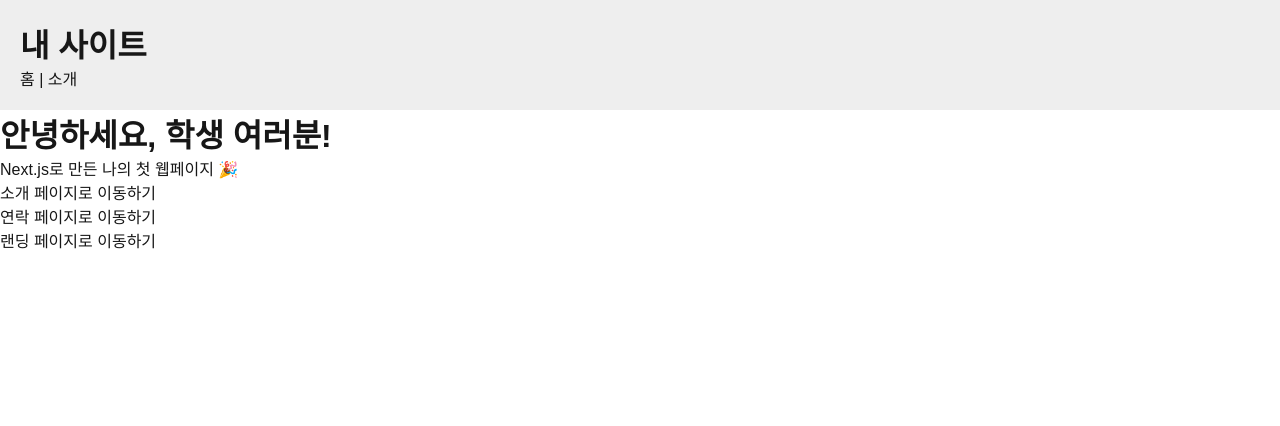
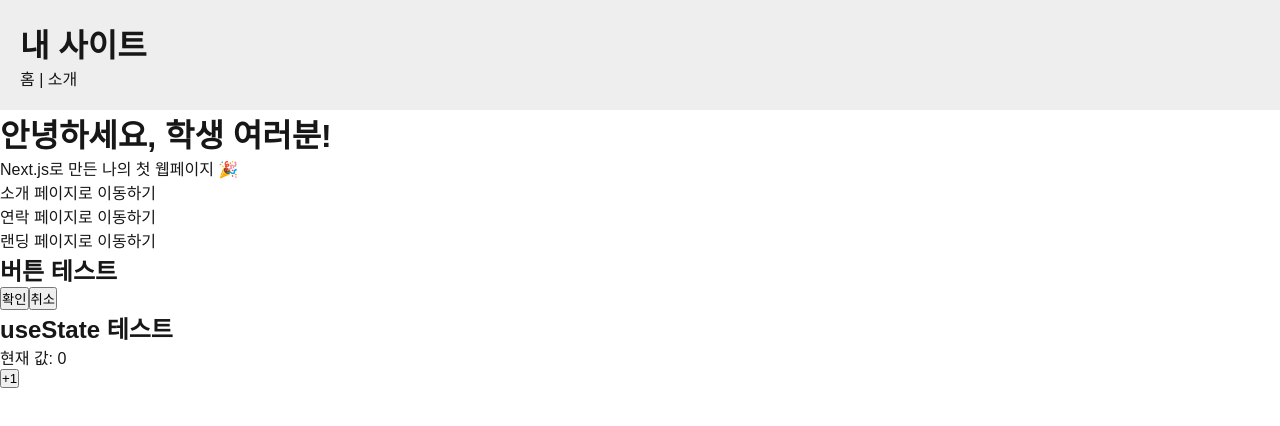
Before and after one commit to heroyooi/next-tutorial, a Next.js app: page / in a window 1280 px wide. Shown: the top 426 px of the page. Built offline with nearby package versions, Linux system fonts and the light colour scheme.

Commit message:
📘 챕터 E. 컴포넌트에 데이터 전달하기 - props, 상태, 동작

```diff
--- a/src/app/page.tsx
+++ b/src/app/page.tsx
@@ -1,4 +1,6 @@
 import Link from 'next/link';
+import MyButton from '@/components/MyButton';
+import Counter from '@/components/Counter';
 
 export default function Home() {
   return (
@@ -11,6 +13,13 @@ export default function Home() {
       <Link href='/contact'>연락 페이지로 이동하기</Link>
       <br />
       <Link href='/landing'>랜딩 페이지로 이동하기</Link>
+
+      <h2>버튼 테스트</h2>
+      <MyButton label='확인' />
+      <MyButton label='취소' />
+
+      <h2>useState 테스트</h2>
+      <Counter />
     </main>
   );
 }
--- /dev/null
+++ b/src/components/Counter.tsx
@@ -0,0 +1,18 @@
+'use client';
+
+import { useEffect, useState } from 'react';
+
+export default function Counter() {
+  const [count, setCount] = useState(0);
+
+  useEffect(() => {
+    console.log('Counter 컴포넌트 등장!');
+  }, []);
+
+  return (
+    <div>
+      <p>현재 값: {count}</p>
+      <button onClick={() => setCount(count + 1)}>+1</button>
+    </div>
+  );
+}
--- /dev/null
+++ b/src/components/MyButton.tsx
@@ -0,0 +1,7 @@
+type MyButtonProps = {
+  label: string;
+};
+
+export default function MyButton({ label }: MyButtonProps) {
+  return <button>{label}</button>;
+}
```
